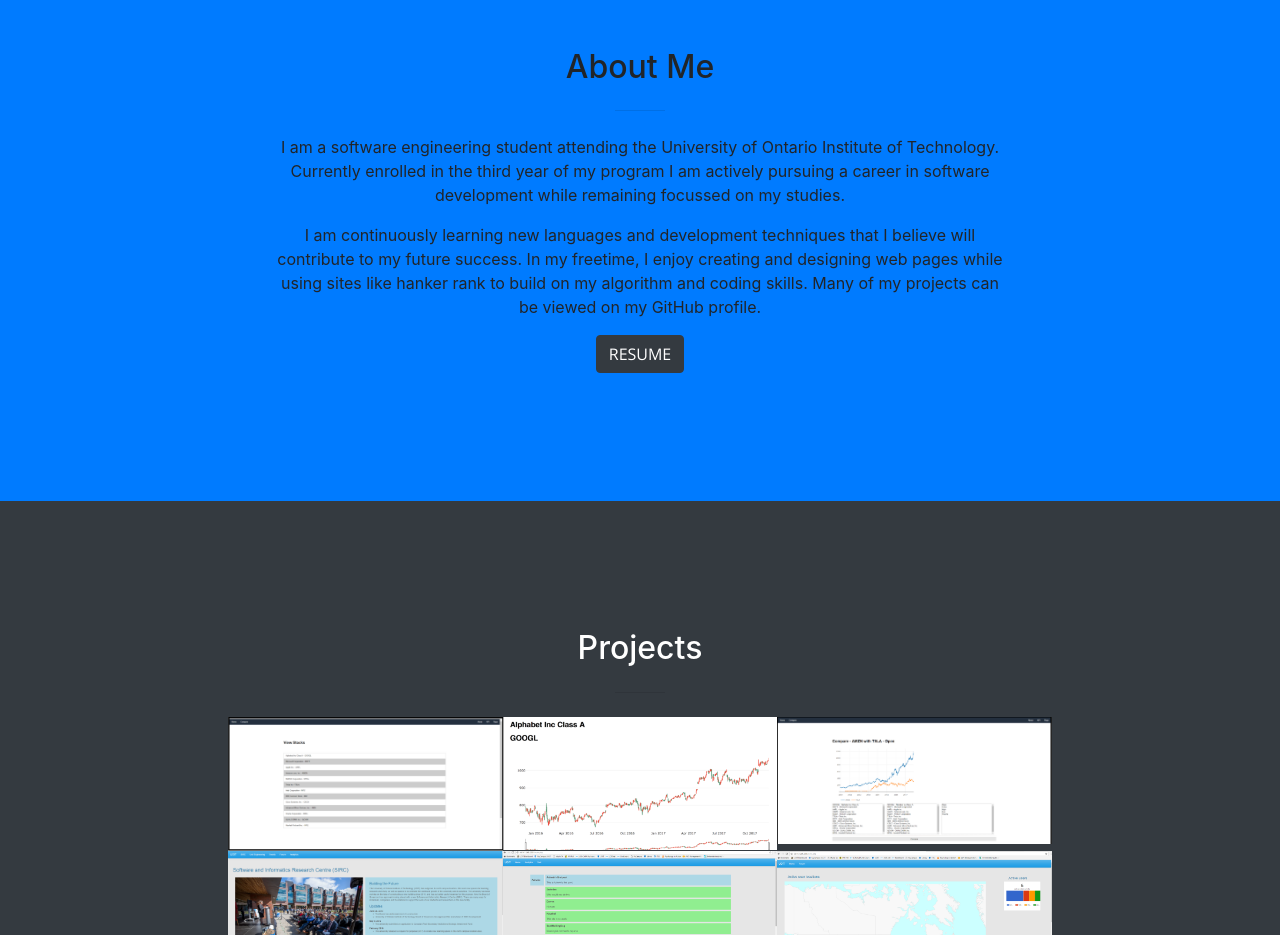
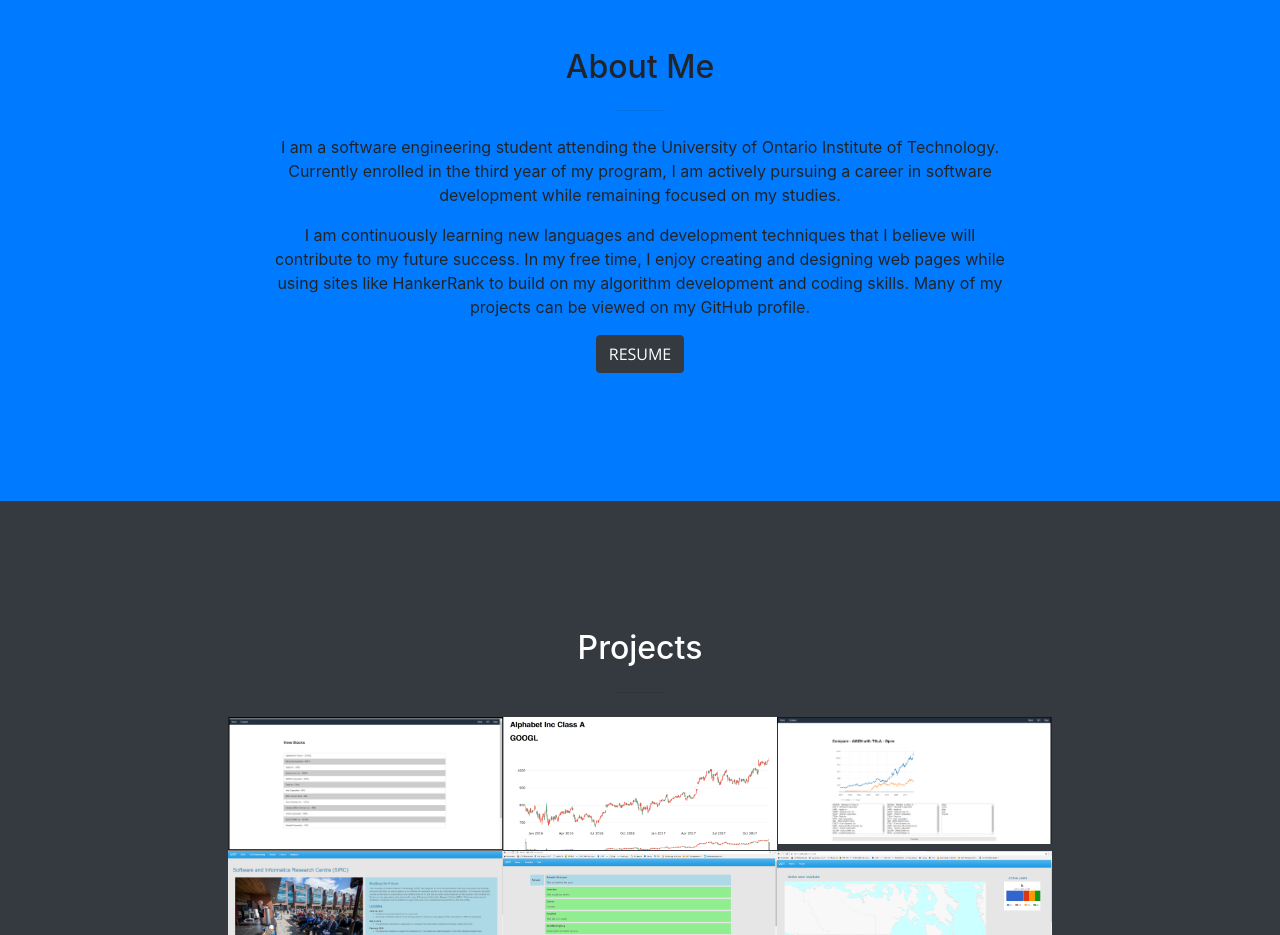
Before and after one commit to DarronSingh/profile, a website with bundled scripts: page index.html in a window 1280 px wide. Shown: the part 880-1815 px from the top of the page. Built offline with nearby package versions, Linux system fonts and the light colour scheme.

Commit message:
Update index.html

```diff
--- a/index.html
+++ b/index.html
@@ -120,8 +120,8 @@
         <div class="col-lg-8 mx-auto text-center">
           <h2 class="section-heading text-black">About Me</h2>
           <hr class=" my-4">
-          <p >I am a software engineering student attending the University of Ontario Institute of Technology. Currently enrolled in the third year of my program I am actively pursuing a career in software development while remaining focussed on my studies.  </p>
-          <p >I am continuously learning new languages and development techniques that I believe will contribute to my future success. In my freetime, I enjoy creating and designing web pages while using sites like hanker rank to build on my algorithm and coding skills. Many of my projects can be viewed on my GitHub profile. </p>
+          <p >I am a software engineering student attending the University of Ontario Institute of Technology. Currently enrolled in the third year of my program, I am actively pursuing a career in software development while remaining focused on my studies.  </p>
+          <p >I am continuously learning new languages and development techniques that I believe will contribute to my future success. In my free time, I enjoy creating and designing web pages while using sites like HankerRank to build on my algorithm development and coding skills. Many of my projects can be viewed on my GitHub profile. </p>
           <a class="btn btn-dark btn-xl js-scroll-trigger" href="img/Resume.pdf">Resume</a>
         </div>
       </div>
```
